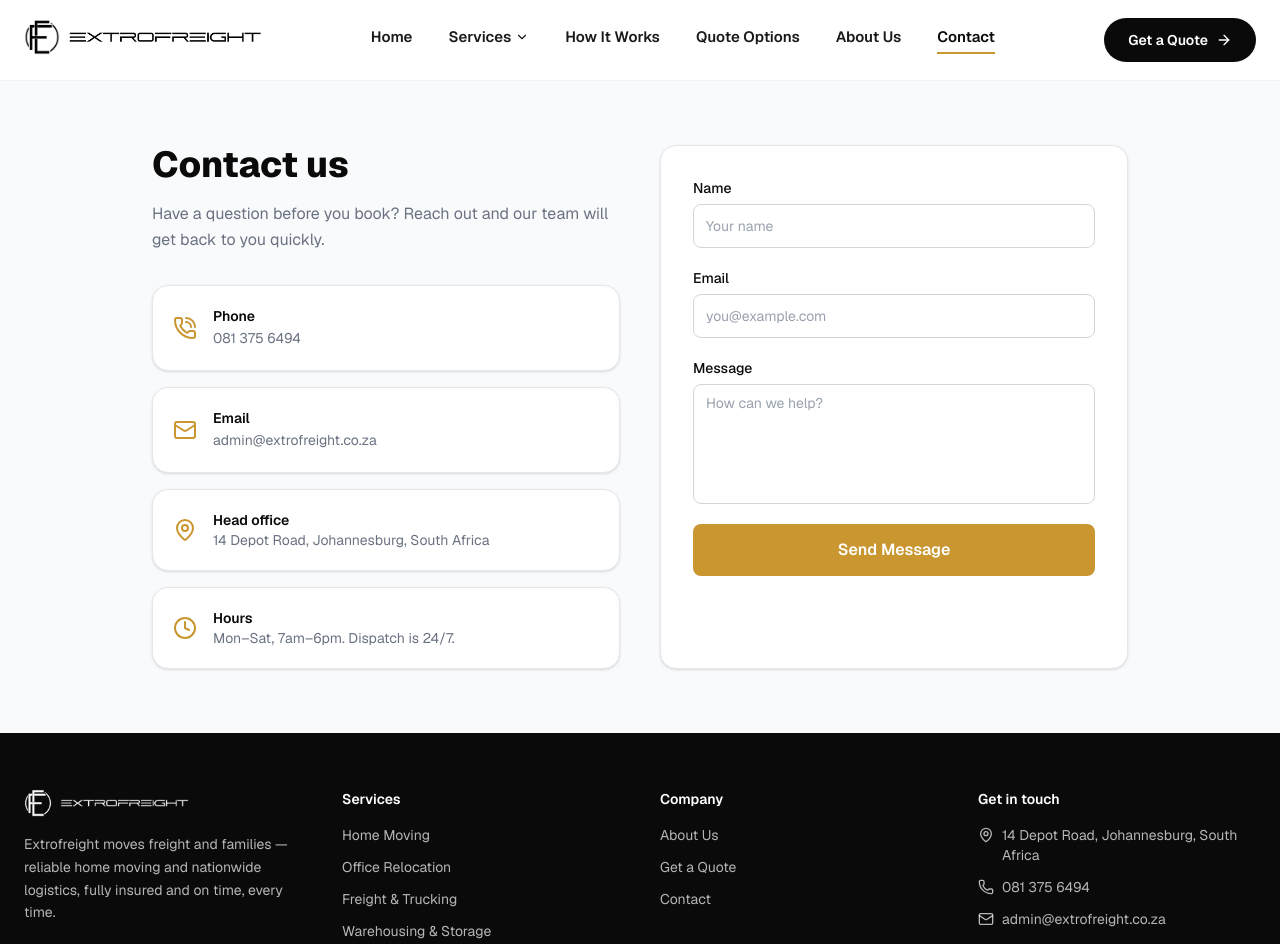
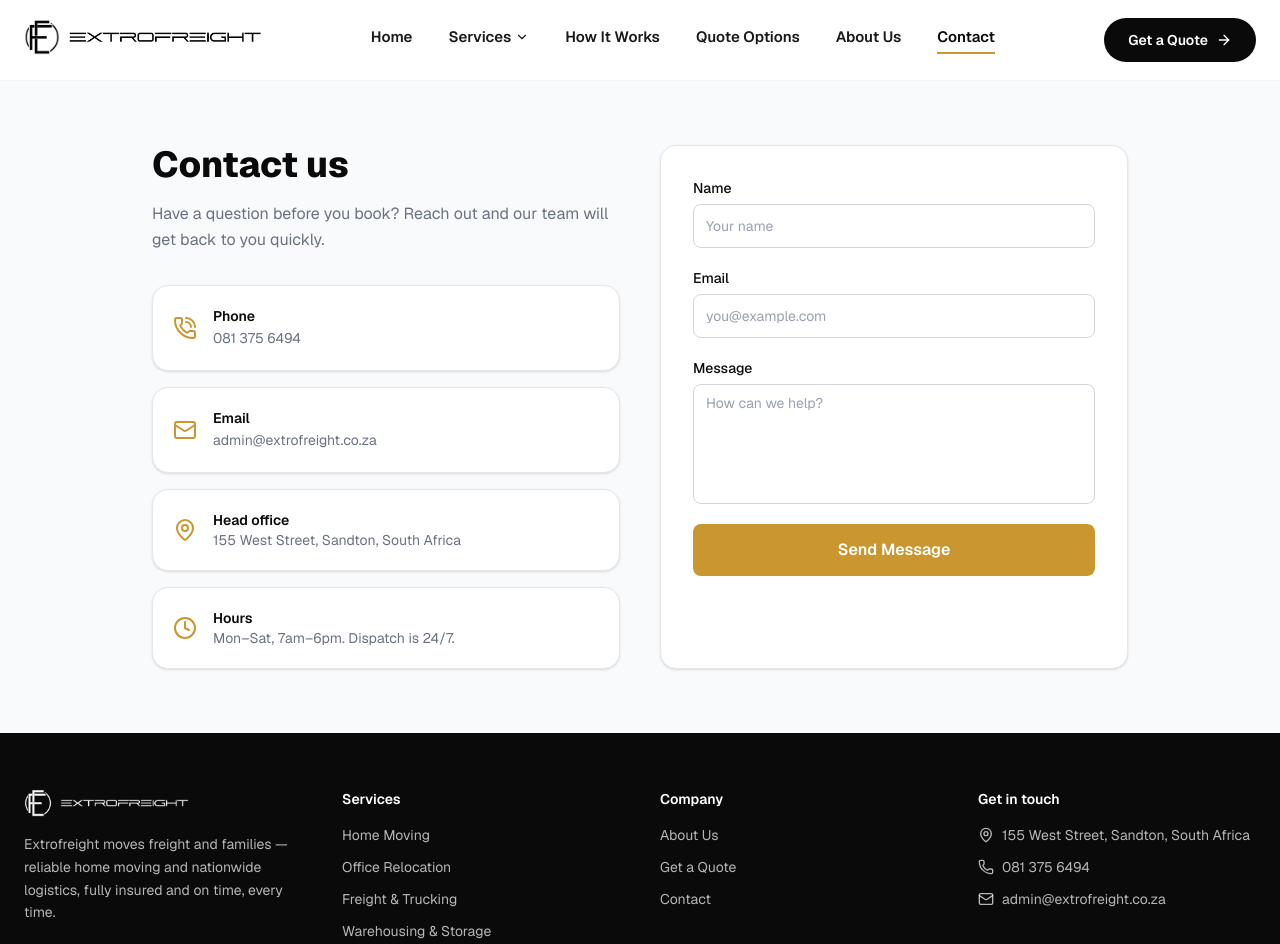
Before and after one commit to samuelhyerahyera7-sketch/extrofreight, a Next.js app: page /contact in a window 1280 px wide. Shown: the top 944 px of the page. Built offline with nearby package versions, Linux system fonts and the light colour scheme.

Commit message:
Update office address to 155 West Street, Sandton

```diff
--- a/src/app/contact/page.tsx
+++ b/src/app/contact/page.tsx
@@ -36,7 +36,7 @@ export default function ContactPage() {
               <MapPin className="w-6 h-6 text-orange-500 shrink-0" />
               <div>
                 <p className="text-sm font-semibold text-navy-900">Head office</p>
-                <p className="text-sm text-gray-500">14 Depot Road, Johannesburg, South Africa</p>
+                <p className="text-sm text-gray-500">155 West Street, Sandton, South Africa</p>
               </div>
             </Card>
             <Card className="p-5 flex items-center gap-4">
--- a/src/components/Footer.tsx
+++ b/src/components/Footer.tsx
@@ -45,7 +45,7 @@ export default function Footer() {
           <div>
             <h3 className="text-sm font-semibold text-white mb-4">Get in touch</h3>
             <ul className="space-y-3 text-sm">
-              <li className="flex items-start gap-2"><MapPin className="w-4 h-4 mt-0.5 shrink-0" /> 14 Depot Road, Johannesburg, South Africa</li>
+              <li className="flex items-start gap-2"><MapPin className="w-4 h-4 mt-0.5 shrink-0" /> 155 West Street, Sandton, South Africa</li>
               <li className="flex items-center gap-2"><Phone className="w-4 h-4 shrink-0" /> 081 375 6494</li>
               <li className="flex items-center gap-2"><Mail className="w-4 h-4 shrink-0" /> admin@extrofreight.co.za</li>
             </ul>
```
